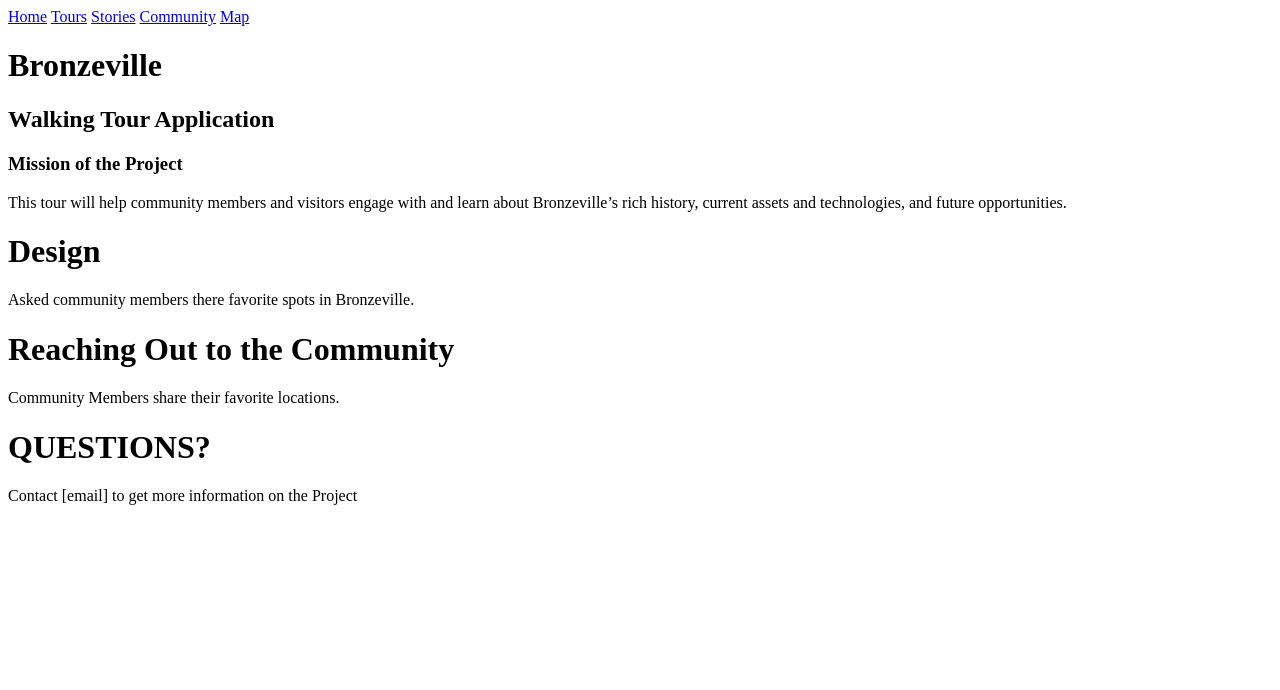
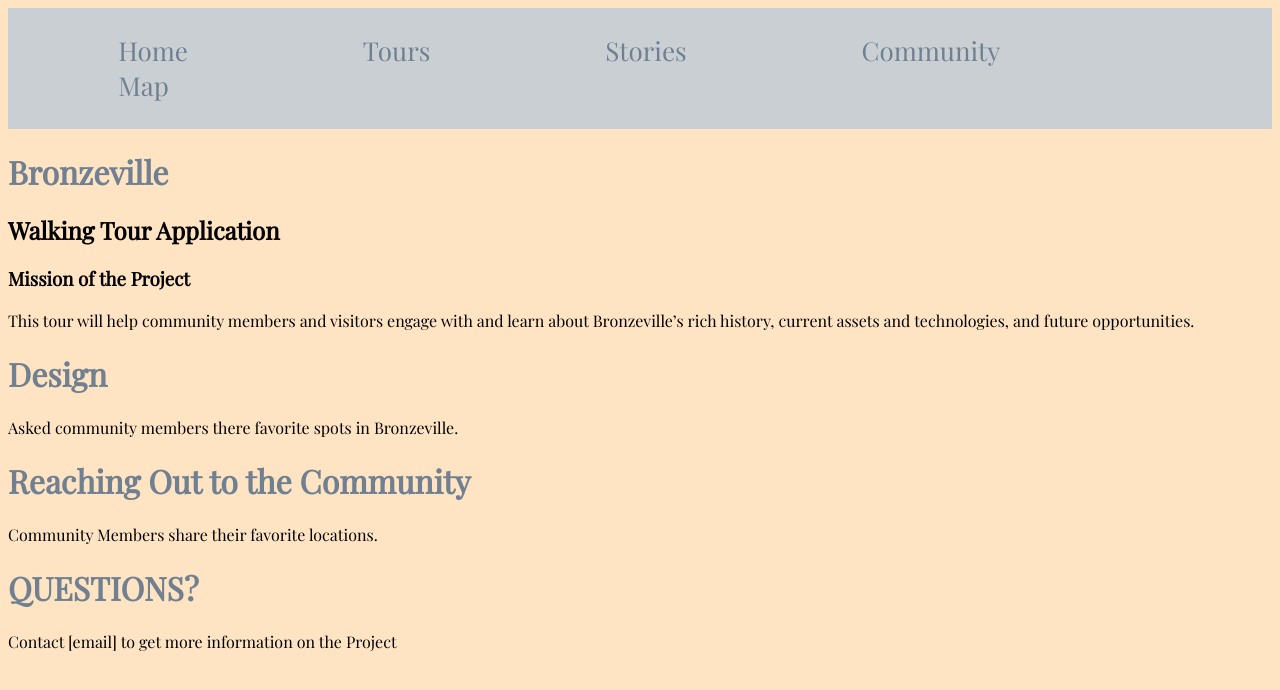
Before and after one commit to dsilvas3/bronzeville, a plain HTML site: page index.html in a window 1280 px wide. Drawn offline with nearby package versions, Linux system fonts and the light colour scheme.

Commit message:
added code to the index.html page and add style.css

```diff
--- a/index.html
+++ b/index.html
@@ -2,17 +2,20 @@
 <html lang="en" dir="ltr">
     <head>
         <title>Bronzeville Walking Tour App</title>
+        <link rel="stylesheet" href="style.css">
+        <link rel="preconnect" href="https://fonts.gstatic.com">
+        <link href="https://fonts.googleapis.com/css2?family=Playfair+Display&display=swap" rel="stylesheet">
     </head>
     <body>
         <main>
             <div>
                 <nav>
-                    <div>
-                        <a aria-current="page" href="/index.html" target="__blank">Home</a>
-                        <a aria-current="page" href="/tours.html" target="__blank">Tours</a>
-                        <a aria-current="page" href="/stories.html" target="__blank">Stories</a>
-                        <a aria-current="page" href="/community.html" target="__blank">Community</a>
-                        <a aria-current="page" href="/map.html" target="__blank">Map</a>
+                    <div class="navigation">
+                        <a aria-current="page" class="nav1" href="/index.html" target="__blank">Home</a>
+                        <a aria-current="page" class="nav1" href="/tours.html" target="__blank">Tours</a>
+                        <a aria-current="page" class="nav1" href="/stories.html" target="__blank">Stories</a>
+                        <a aria-current="page" class="nav1" href="/community.html" target="__blank">Community</a>
+                        <a aria-current="page" class="nav1" href="/map.html" target="__blank">Map</a>
                     </div>
                 </nav>
 
--- /dev/null
+++ b/style.css
@@ -0,0 +1,30 @@
+
+body{
+    background-color: bisque;
+    font-family: 'Playfair Display', serif;
+}
+
+
+
+h1{
+    color:slategray;
+}
+
+nav{
+    display: block;
+}
+.navigation{
+    display: block;
+    background-color: rgb(202, 207, 212);
+    margin: 0%;
+    padding: 2%;
+    font-size: 125%;
+}
+
+.nav1{
+    padding: 7%;
+    font-size: 130%;
+    color: slategray;
+    text-decoration: none;
+
+}
```
